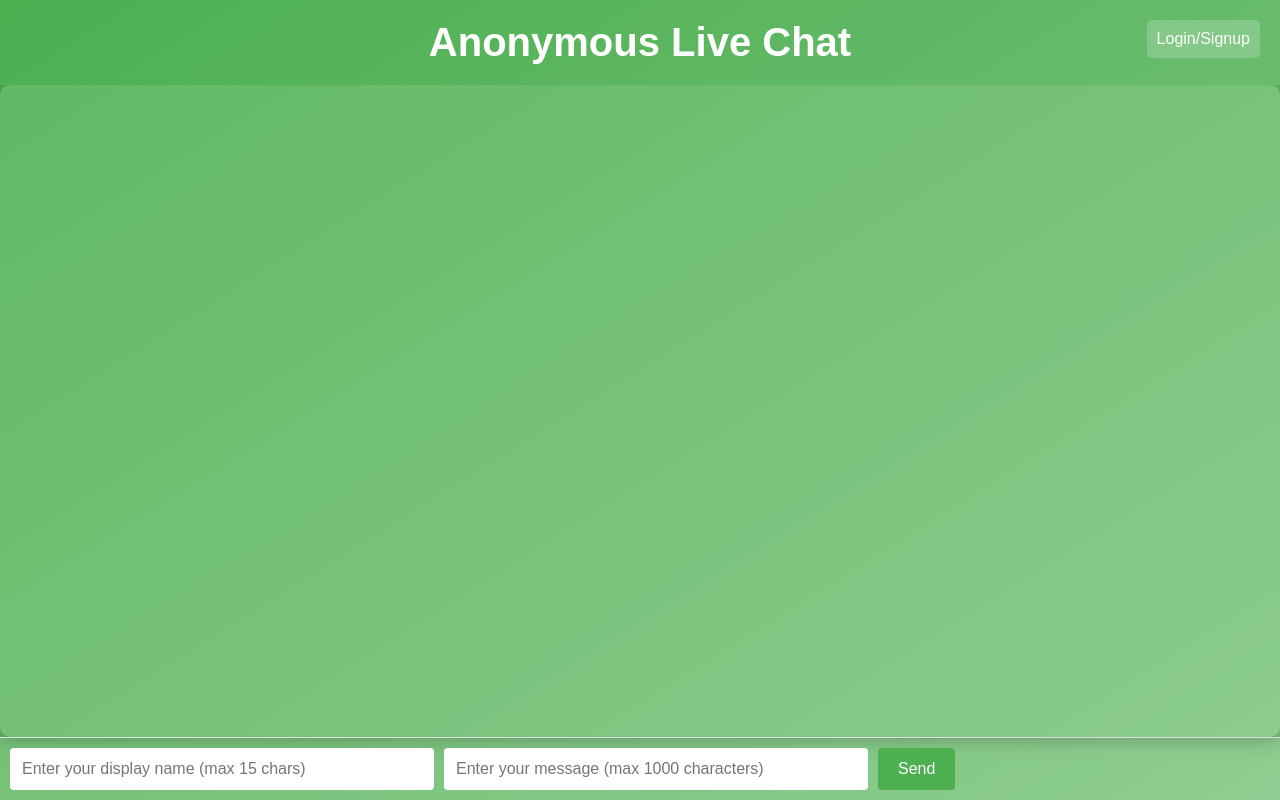
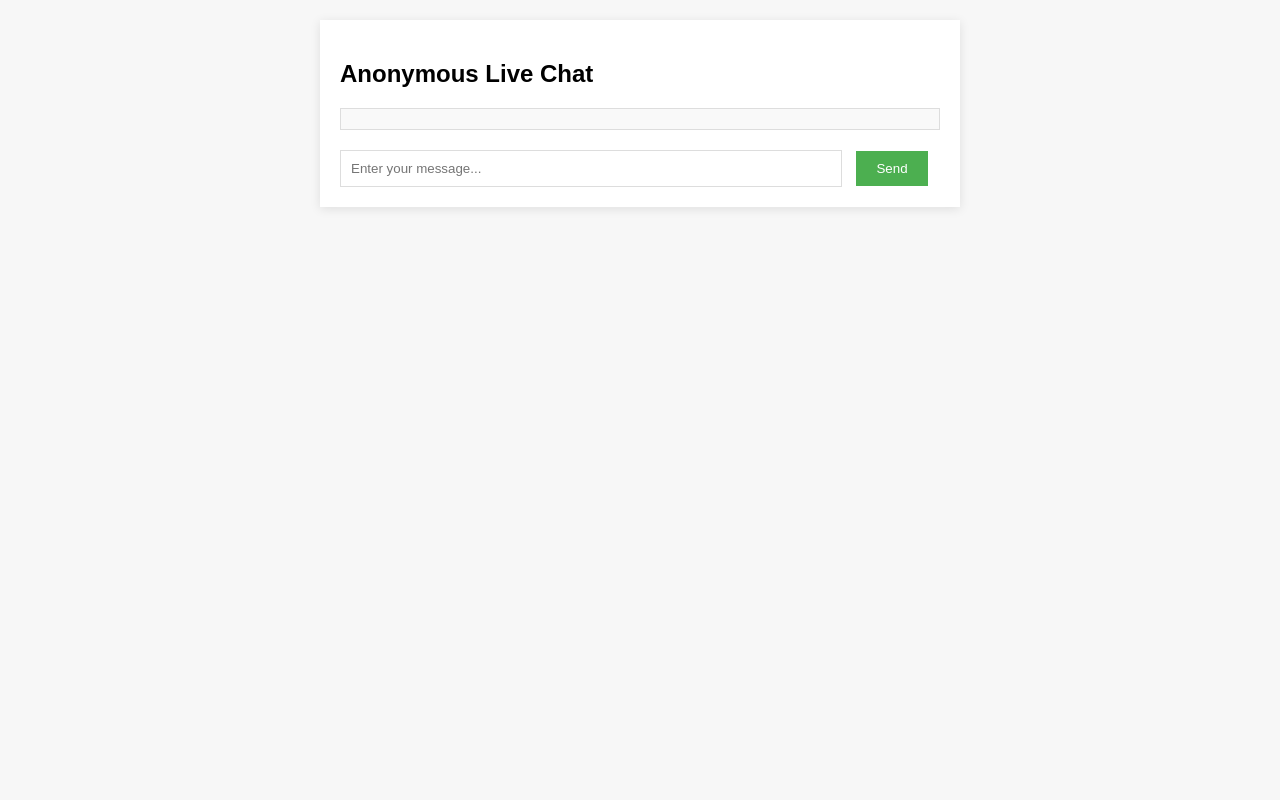
Before and after one commit to idkwhatiamdoingwithmylife/mynet, a plain HTML site: page public/index.html in a window 1280 px wide. Drawn offline with Linux system fonts and the light colour scheme; no server answers.

Commit message:
Update index.html

```diff
--- a/public/index.html
+++ b/public/index.html
@@ -6,163 +6,54 @@
     <title>Anonymous Live Chat</title>
     <style>
         body {
-            font-family: 'Arial', sans-serif;
-            background: linear-gradient(to bottom right, #4CAF50, #81C784);
+            font-family: Arial, sans-serif;
+            background-color: #f7f7f7;
             margin: 0;
             padding: 0;
-            color: #fff;
-            display: flex;
-            flex-direction: column;
-            height: 100vh;
-        }
-        h1 {
-            font-size: 2.5em;
-            margin: 20px;
-            text-align: center;
-        }
-        .link {
-            position: absolute;
-            top: 20px;
-            right: 20px;
-            background-color: rgba(255, 255, 255, 0.2);
-            padding: 10px;
-            border-radius: 5px;
-            text-decoration: none;
-            color: #fff;
-            font-size: 1em;
         }
         .chat-container {
-            display: flex;
-            flex-direction: column;
-            flex: 1;
-            overflow: hidden;
+            width: 100%;
+            max-width: 600px;
+            margin: 20px auto;
+            background-color: #fff;
+            padding: 20px;
+            box-shadow: 0 2px 10px rgba(0, 0, 0, 0.1);
         }
-        ul {
-            list-style-type: none;
+        .messages {
+            max-height: 400px;
+            overflow-y: auto;
+            margin-bottom: 20px;
             padding: 10px;
-            margin: 0;
-            overflow-y: auto;
-            flex: 1;
-            background: rgba(255, 255, 255, 0.1);
-            border-radius: 10px;
-            box-shadow: 0 2px 20px rgba(0, 0, 0, 0.3);
+            border: 1px solid #ddd;
+            background-color: #f9f9f9;
         }
-        li {
-            margin: 5px 0;
+        .message {
+            margin-bottom: 10px;
+        }
+        input[type="text"] {
+            width: 80%;
             padding: 10px;
-            background-color: rgba(255, 255, 255, 0.2);
-            border-radius: 4px;
-            font-size: 0.9em;
-            border-left: 5px solid #4CAF50;
-            transition: background-color 0.3s;
-        }
-        li:hover {
-            background-color: rgba(255, 255, 255, 0.3);
-        }
-        .input-container {
-            display: flex;
-            padding: 10px;
-            background-color: rgba(255, 255, 255, 0.1);
-            border-top: 1px solid #ddd;
-        }
-        .name-input, #itemInput {
-            padding: 12px;
-            border: none;
-            border-radius: 4px;
+            border: 1px solid #ddd;
             margin-right: 10px;
-            width: 60%;
-            max-width: 400px;
-            font-size: 1em;
-            outline: none;
-        }
-        .name-input:focus, #itemInput:focus {
-            border: 2px solid #4CAF50;
         }
         button {
-            padding: 12px 20px;
-            border: none;
+            padding: 10px 20px;
             background-color: #4CAF50;
             color: white;
-            border-radius: 4px;
+            border: none;
             cursor: pointer;
-            font-size: 1em;
-            transition: background-color 0.3s;
-        }
-        button:hover {
-            background-color: #45a049;
-        }
-        @media (max-width: 600px) {
-            .name-input, #itemInput {
-                width: 100%;
-            }
         }
     </style>
 </head>
 <body>
-    <a href="login.html" class="link">Login/Signup</a>
-    <h1>Anonymous Live Chat</h1>
     <div class="chat-container">
-        <ul id="itemList"></ul>
-        <div class="input-container">
-            <input type="text" class="name-input" id="nameInput" placeholder="Enter your display name (max 15 chars)" required maxlength="15">
-            <input type="text" id="itemInput" placeholder="Enter your message (max 1000 characters)" required maxlength="1000">
-            <button type="submit">Send</button>
-        </div>
+        <h2>Anonymous Live Chat</h2>
+        <div class="messages" id="messages"></div>
+        <input type="text" id="messageInput" placeholder="Enter your message..." maxlength="1000">
+        <button onclick="sendMessage()">Send</button>
     </div>
 
-    <script>
-        async function fetchItems() {
-            const response = await fetch('/.netlify/functions/chat');
-            const data = await response.json();
-            if (data && data.items) {
-                displayItems(data.items);
-            } else {
-                console.error("No items received:", data);
-            }
-        }
-
-        function displayItems(items) {
-            const itemList = document.getElementById('itemList');
-            itemList.innerHTML = '';  // Clear the current list
-            items.forEach(item => {
-                const li = document.createElement('li');
-                li.textContent = `${item.name}: ${item.message}`;  // Properly format the display
-                itemList.appendChild(li);
-            });
-            itemList.scrollTop = itemList.scrollHeight; // Scroll to the bottom
-        }
-
-        document.querySelector('.input-container button').addEventListener('click', async function(event) {
-            event.preventDefault();
-
-            const nameInput = document.getElementById('nameInput');
-            const itemInput = document.getElementById('itemInput');
-            const name = nameInput.value.trim();
-            const message = itemInput.value.trim();
-
-            if (!name || !message) {
-                alert('Username and message cannot be blank.');
-                return;
-            }
-
-            const response = await fetch('/.netlify/functions/chat', {
-                method: 'POST',
-                headers: { 'Content-Type': 'application/json' },
-                body: JSON.stringify({ name, message })
-            });
-
-            const data = await response.json();
-
-            if (data.success) {
-                itemInput.value = '';  // Clear the input after sending
-                fetchItems();  // Fetch and display updated messages
-            } else {
-                alert('Failed to send message.');
-            }
-        });
-
-        // Load messages on page load
-        fetchItems();
-    </script>
+    <script src="api/api.js"></script>
+    <script src="api/chat.js"></script>
 </body>
 </html>
```
